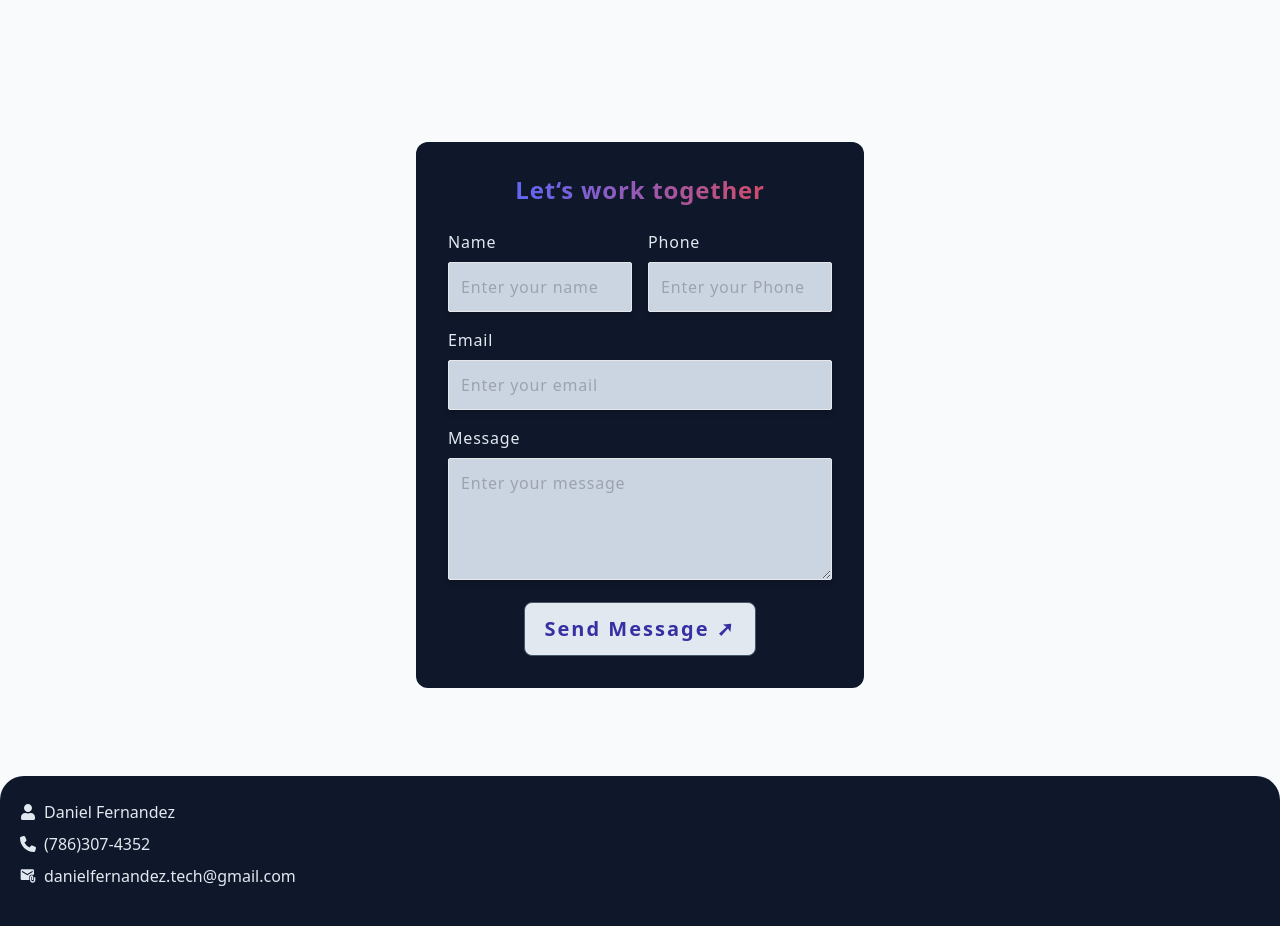
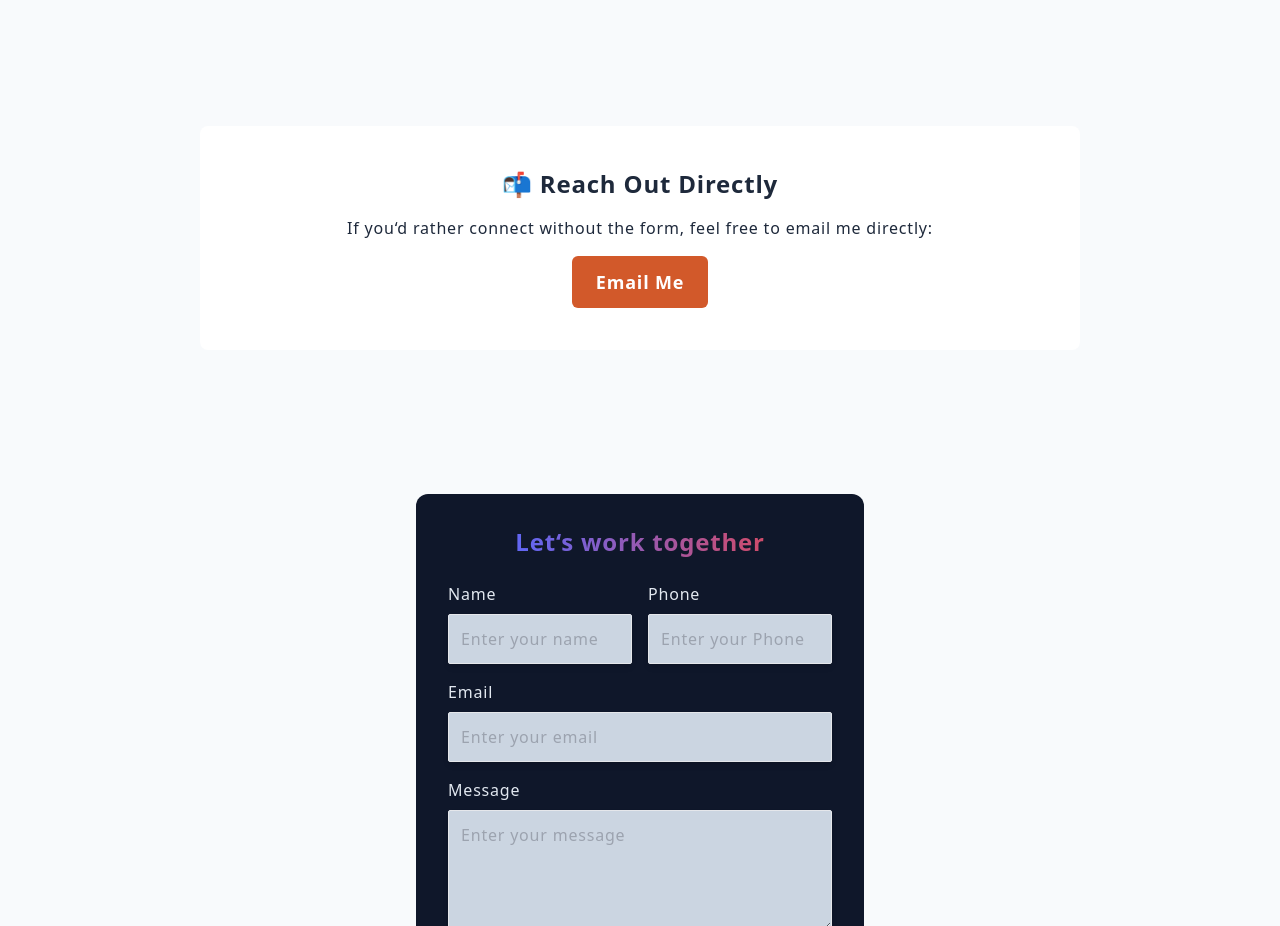
Before and after one commit to danielFernandezDj/dani-portfolio-app, a React (Vite) app: page / in a window 1280 px wide. Shown: the part 4262-5188 px from the top of the page. Built offline with nearby package versions, Linux system fonts and the light colour scheme.

Commit message:
Ading a new email-contact section in Home-page.

```diff
--- a/src/App.jsx
+++ b/src/App.jsx
@@ -53,13 +53,13 @@ function NavBar() {
     <nav className={`z-50 sticky top-0 transition-all duration-300 bg-slate-50
       ${scrolled ? 'shadow-2xl shadow-slate-200/40' : 'shadow-none'}`
     }>
-      <div className="container flex md:justify-around justify-between items-center mx-auto md:px-4 px-8 py-3 md:px-20">
+      <div className="container flex md:justify-around justify-between items-center mx-auto md:px-4 px-8 py-3">
         {/* –––––––––––––––––––––––––––– Left Side –––––––––––––––––––––––––––– */}
         <div className='flex grow-1 md:justify-center justify-start w-full space-x-12 items-center'>
           <Link to="/" className="text-3xl logo-style simple-hover-animation">
             &#123; ø &#125;
           </Link>
-          <div className="flex content-center hidden md:block space-x-4">
+          <div className="hidden content-center  md:block space-x-4">
             <Link
               to="/"
               className="nav-text-style"
--- a/src/pages/Home.jsx
+++ b/src/pages/Home.jsx
@@ -187,6 +187,27 @@ export default function Home() {
           </section>
 
           <ProjectList />
+
+          {/* ----------------------------- Direct Contact Section ----------------------------- */}
+          <section
+            className="flex flex-col items-center justify-center gap-4 py-10 bg-white rounded-lg text-slate-800
+                border-2 border-slate-50/0 hover:border-indigo-600 transition duration-300"
+          >
+            <strong className="text-2xl">📬 Reach Out Directly</strong>
+            <p className="text-center">
+              If you&lsquo;d rather connect without the form, feel free to email
+              me directly:
+            </p>
+            <a
+              href="https://mail.google.com/mail/?view=cm&to=your@email.com&su=Subject&body=Message"
+              target="_blank"
+              rel="noopener noreferrer"
+              className="bg-[#d2592a] hover:bg-[#0f1113] text-white px-6 py-3 rounded-md text-lg font-semibold"
+            >
+              Email Me
+            </a>
+          </section>
+
           <ContactForm />
         </div>
       </main>
```
